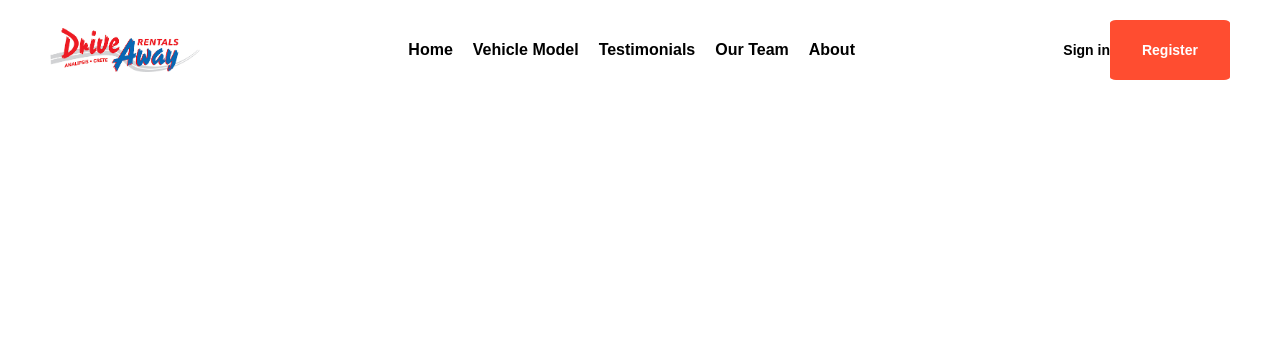
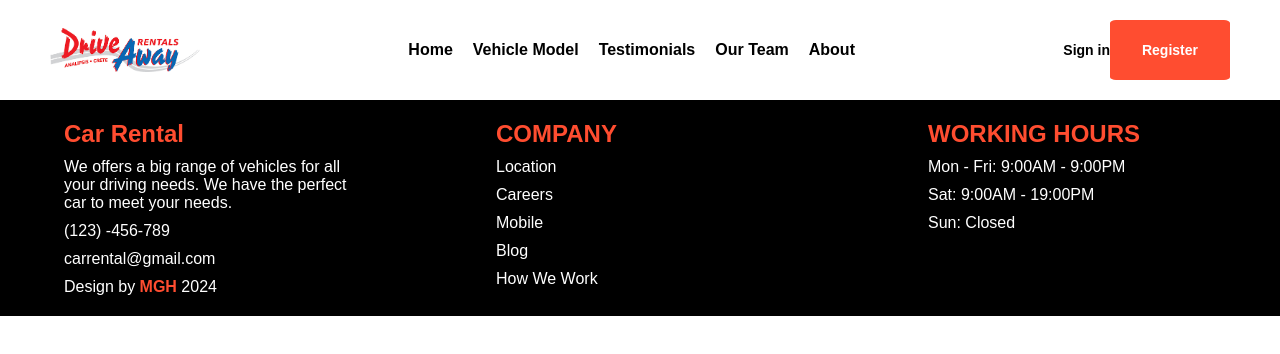
Before and after one commit to Mohamad-Gh/React_Apps, a React (Create React App) app in the folder car-rental-app/: page / in a window 1280 px wide. Shown: the top 354 px of the page. Built offline with nearby package versions, Linux system fonts and the light colour scheme.

Commit message:
Add Footer

```diff
--- a/car-rental-app/src/components/App.jsx
+++ b/car-rental-app/src/components/App.jsx
@@ -1,10 +1,11 @@
 import "./App.css";
 import Header from "./Header";
-
+import Footer from "./Footer";
 function App() {
   return (
     <div>
       <Header />
+      <Footer />
     </div>
   );
 }
--- /dev/null
+++ b/car-rental-app/src/components/Footer.jsx
@@ -0,0 +1,51 @@
+function Footer() {
+  return (
+    <footer>
+      <div class="footer">
+        <div class="footer-box">
+          <h3>Car Rental</h3>
+          <p>
+            We offers a big range of vehicles for all your driving needs. We
+            have the perfect car to meet your needs.
+          </p>
+          <di>
+            <i class="fa-solid fa-phone"></i> (123) -456-789
+          </di>
+          <div>
+            <i class="fa-regular fa-envelope"></i>
+            <a href=""> carrental@gmail.com</a>
+          </div>
+          <div>
+            Design by <span>MGH</span> 2024
+          </div>
+        </div>
+        <div class="footer-box">
+          <h3>COMPANY</h3>
+          <div>
+            <a href="">Location</a>
+          </div>
+          <div>
+            <a href="">Careers</a>
+          </div>
+          <div>
+            <a href="">Mobile</a>
+          </div>
+          <div>
+            <a href="">Blog</a>
+          </div>
+          <div>
+            <a href="">How We Work</a>
+          </div>
+        </div>
+        <div class="footer-box">
+          <h3>WORKING HOURS</h3>
+          <div>Mon - Fri: 9:00AM - 9:00PM</div>
+          <div>Sat: 9:00AM - 19:00PM</div>
+          <div>Sun: Closed</div>
+        </div>
+      </div>
+    </footer>
+  );
+}
+
+export default Footer;
```
